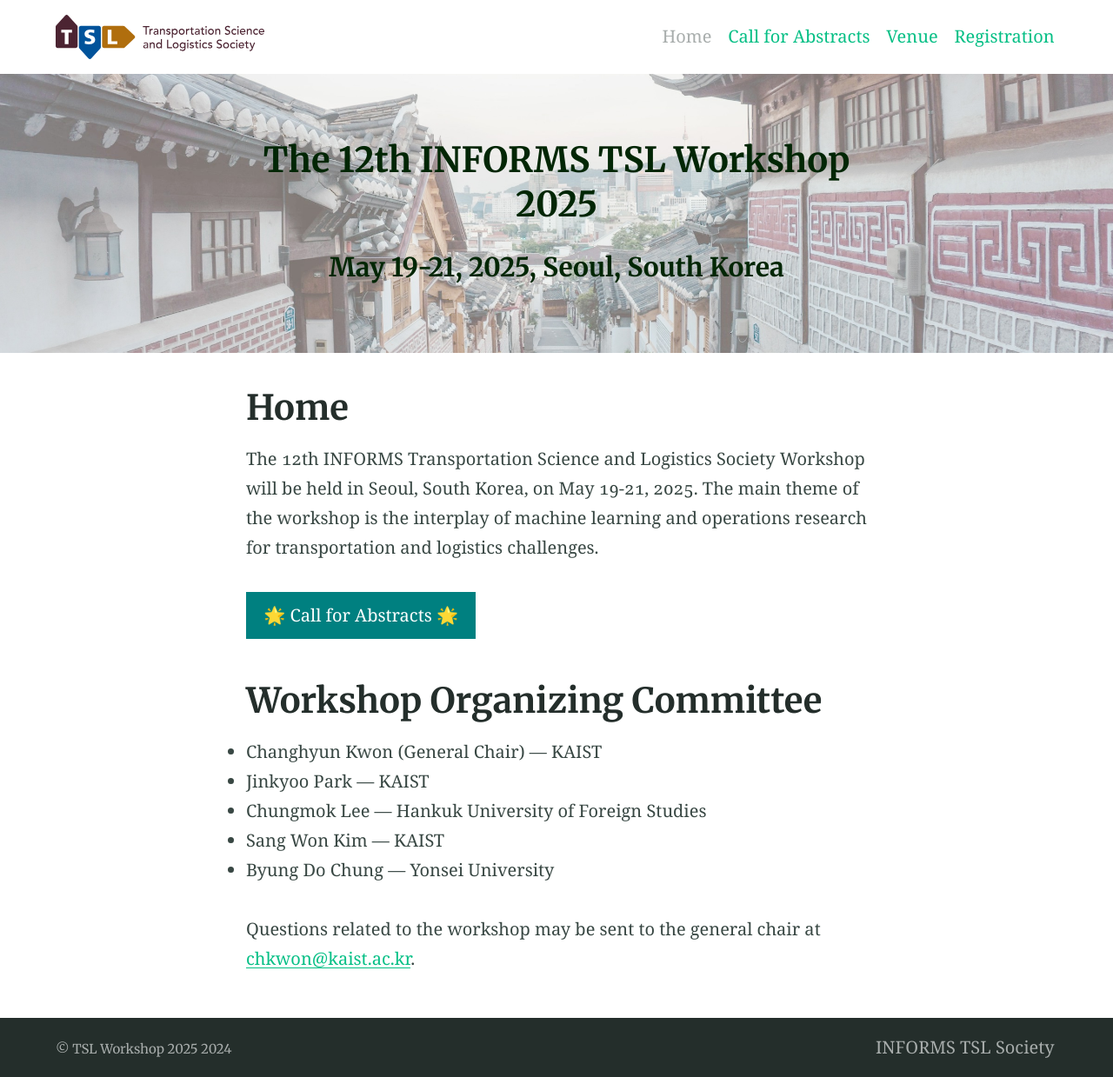
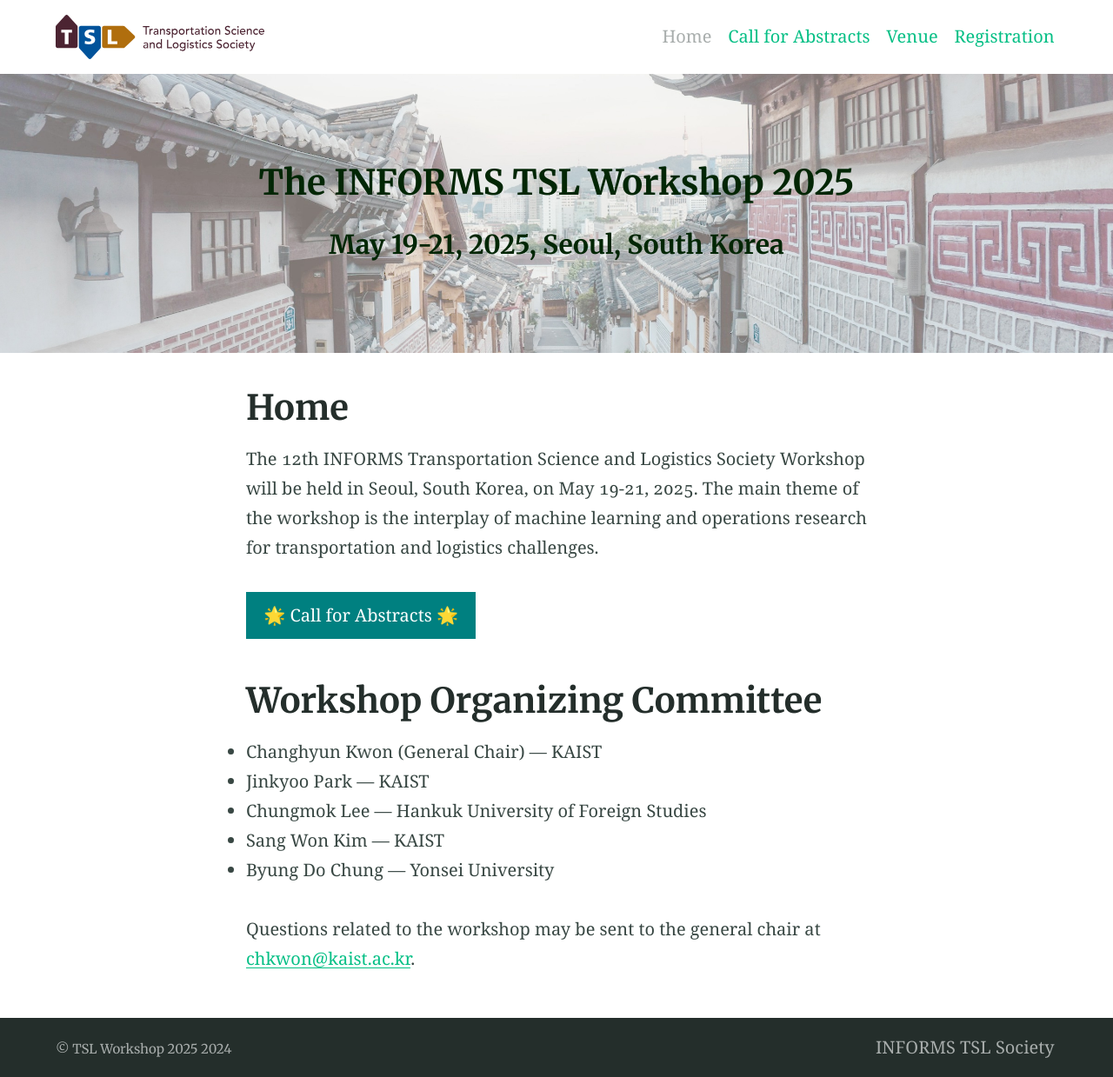
Before and after one commit to tsl2025kaist/tsl2025kaist.github.io, a Jekyll site: the page built from index.md, in a window 1280 px wide. Shown: the whole page at 87% size. Built offline with Jekyll 4.4.1, drawn with Linux system fonts in a browser that asks for light colours.

```diff
--- a/index.md
+++ b/index.md
@@ -1,7 +1,7 @@
 ---
 title: Home
 feature_text: |
-  <h1 class='tsl_title'>The 12th INFORMS TSL Workshop 2025</h1>
+  <h1 class='tsl_title'>The INFORMS TSL Workshop 2025</h1>
   <h3 class='tsl_description'>May 19-21, 2025, Seoul, South Korea</h3>
 feature_image: "/assets/seoul2.jpg"
 excerpt: ""
```
Also changed, not shown: call_for_abstracts.md (+3 -0 lines).
